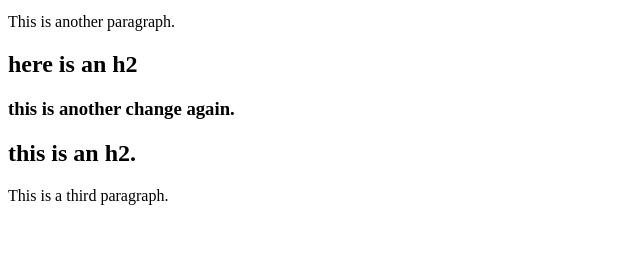
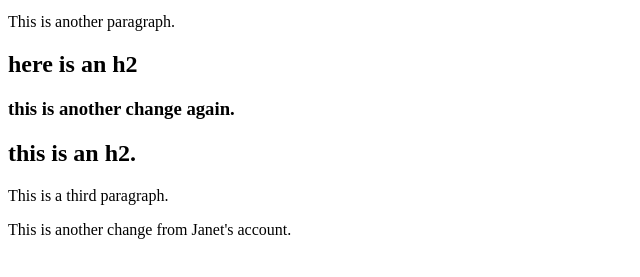
Before and after one commit to jvpink200/git-test, a website: page index.html in a window 1280 px wide. Shown: the part 101-378 px from the top of the page, without its empty margins (0-640 px from the left). Drawn offline with Linux system fonts and the light colour scheme.

Commit message:
added a paragraph

```diff
--- a/index.html
+++ b/index.html
@@ -8,5 +8,6 @@
         <h3>this is another change again.</h3>
         <h2>this is an h2.</h2>
         <p>This is a third paragraph.</p>
+        <p>This is another change from Janet's account.</p>
     </body>
 </html>
```
